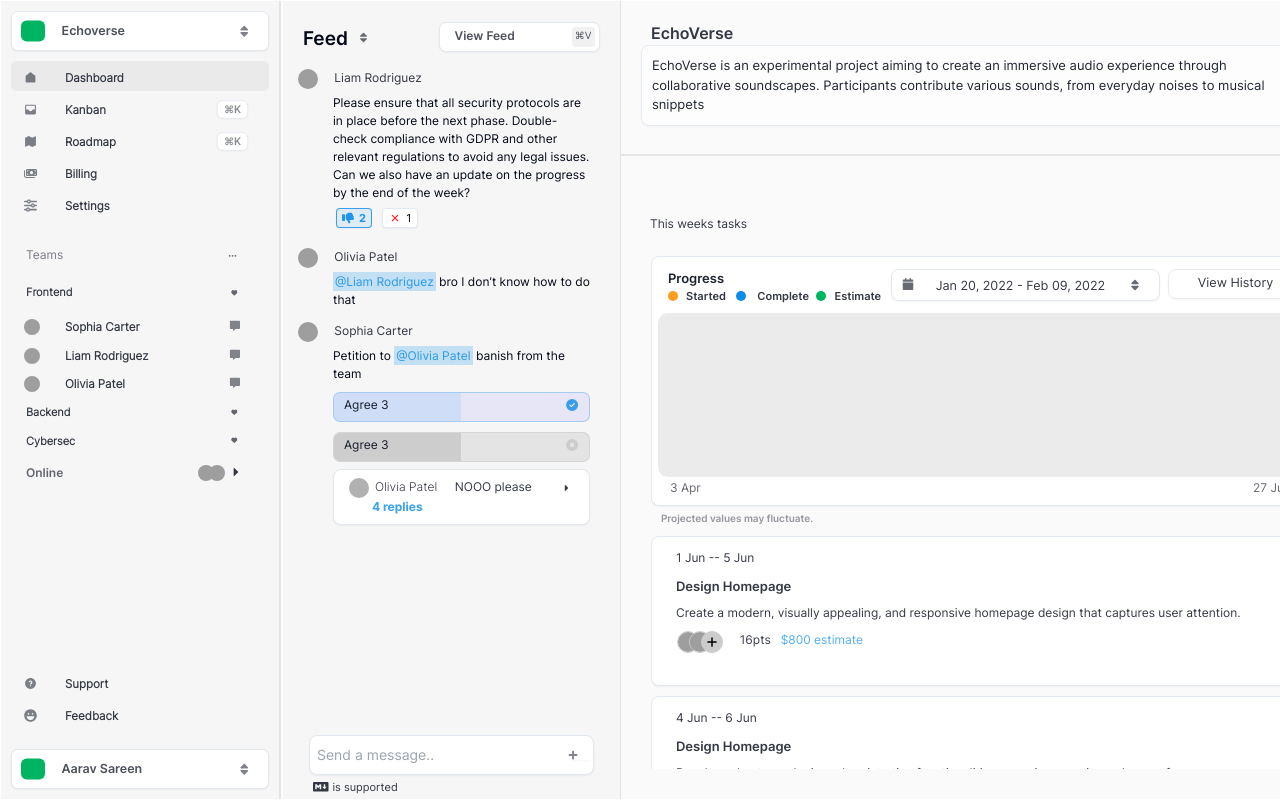
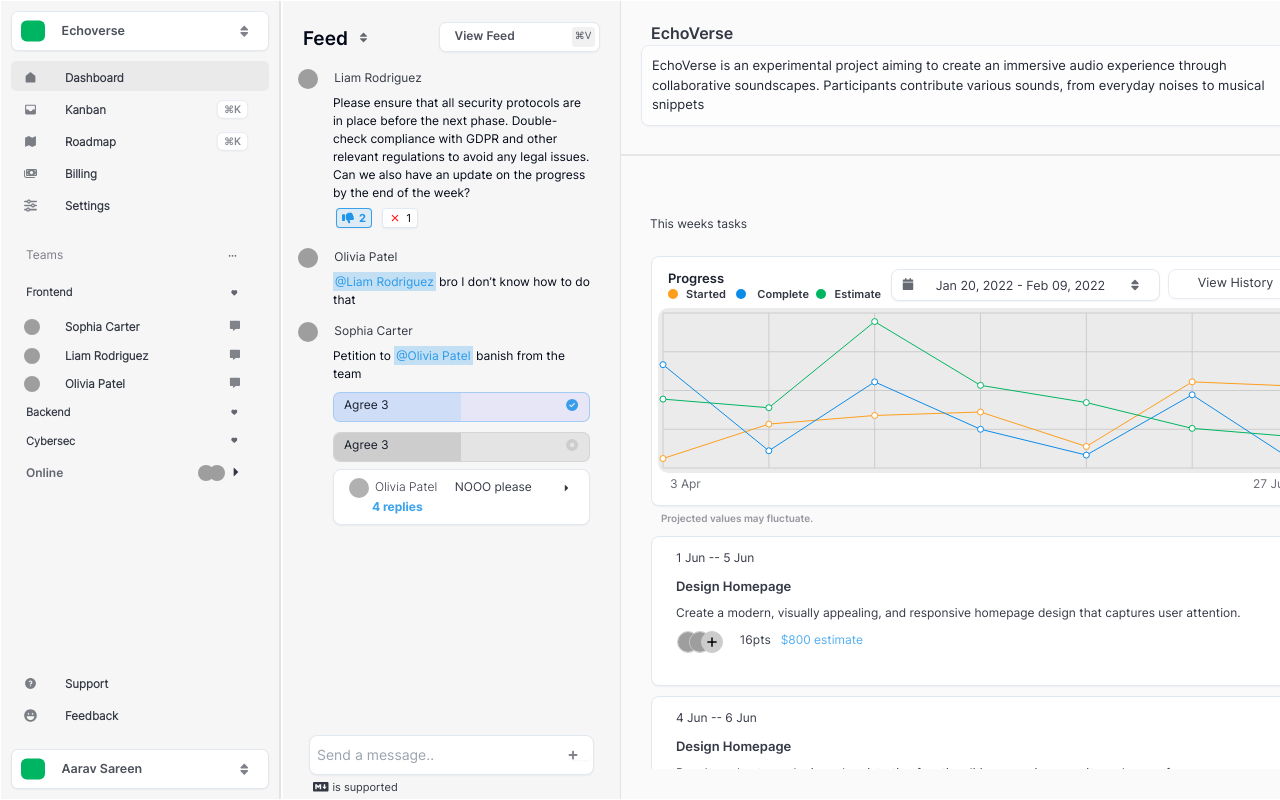
Before and after one commit to Dickson2020/ghost-project, a Next.js app: page / in a window 1280 px wide. Shown: the top 800 px of the page. Built offline with nearby package versions, Linux system fonts and the light colour scheme; grey boxes are pictures that could not be loaded.

Commit message:
chart view design and integration completed

```diff
--- /dev/null
+++ b/app/components/pages/chart-tooltip.tsx
@@ -0,0 +1,34 @@
+import { Card } from '@/components/ui/card'
+import {TooltipProps} from 'recharts'
+import './tool-tip.css'
+import { NameType, ValueType } from 'recharts/types/component/DefaultTooltipContent'
+const CustomToolTip = ({active, payload, label}: TooltipProps<ValueType, NameType>) =>{
+
+
+    if(active && payload && label){
+        return(
+            <Card className='custom-tooltip'>
+
+                <p className='tooltip-date'>{payload[0].payload.value.date}</p>
+
+                <div className='grid-tooltip-item'>
+                    <div className='colored-label-icon-1'/>
+                    <p className='label-text'>{payload[0].payload.value.started}</p>
+                </div>
+                <div className='grid-tooltip-item'>
+                    <div className='colored-label-icon-2'/>
+                    <p className='label-text'>{payload[0].payload.value.complete}</p>
+                </div>
+                <div className='grid-tooltip-item'>
+                    <div className='colored-label-icon-3'/>
+                    <p className='label-text'>{payload[0].payload.value.estimate}</p>
+                </div>
+
+                </Card>
+        )
+    }
+
+    return null
+}
+
+export default CustomToolTip
--- a/app/components/pages/dashboard.css
+++ b/app/components/pages/dashboard.css
@@ -273,3 +273,8 @@
     font-size: 12.6px;
 
 }
+
+.chart-view-line{
+    width: 100%;
+    height: 100%;
+}
--- a/app/components/pages/dashboard.tsx
+++ b/app/components/pages/dashboard.tsx
@@ -9,6 +9,16 @@ import { DateRange } from "react-day-picker"
 import { FaCalendar, FaPlus, FaSliders } from "react-icons/fa6";
 import { FaSort } from 'react-icons/fa6'
 import {ScrollArea} from "@/components/ui/scroll-area";
+import {
+    LineChart,
+    ResponsiveContainer,
+    Legend,
+    Tooltip,
+    Line,
+    XAxis,
+    YAxis,
+    CartesianGrid,
+} from "recharts";
 import {
     DropdownMenu,
     DropdownMenuContent,
@@ -23,6 +33,7 @@ import {
     DropdownMenuSubTrigger,
     DropdownMenuTrigger,
   } from "@/components/ui/dropdown-menu"
+import CustomToolTip from './chart-tooltip';
 
 export default function DashboardView(){
 
@@ -30,6 +41,101 @@ export default function DashboardView(){
         from: new Date(2022, 0, 20),
         to: addDays(new Date(2022, 0, 20), 20),
       })
+
+      const pdata = [
+        {
+            name: "MongoDb",
+            started: 11,
+            complete: 120,
+            estimate: 80,
+            value:{
+                date:'30 may',
+                started:'243 points',
+                complete:'211 points',
+                estimate:'$1,512'
+            }
+        },
+
+        {
+            name: "MongoDb",
+            started: 51,
+            complete: 20,
+            estimate: 70,
+            value:{
+                date:'30 may',
+                started:'243 points',
+                complete:'211 points',
+                estimate:'$1,512'
+            }
+        },
+
+        {
+            name: "MongoDb",
+            started: 61,
+            complete: 100,
+            estimate: 170,
+            value:{
+                date:'30 may',
+                started:'243 points',
+                complete:'211 points',
+                estimate:'$1,512'
+            }
+        },
+
+        {
+            name: "MongoDb",
+            started: 65,
+            complete: 45,
+            estimate: 96,
+            value:{
+                date:'30 may',
+                started:'243 points',
+                complete:'211 points',
+                estimate:'$1,512'
+            }
+        },
+
+        {
+            name: "MongoDb",
+            started: 25,
+            complete: 15,
+            estimate: 76,
+            value:{
+                date:'30 may',
+                started:'243 points',
+                complete:'211 points',
+                estimate:'$1,512'
+            }
+        },
+
+        {
+            name: "MongoDb",
+            started: 100,
+            complete: 85,
+            estimate: 46,
+            value:{
+                date:'30 may',
+                started:'243 points',
+                complete:'211 points',
+                estimate:'$1,512'
+            }
+        },
+
+        {
+            name: "MongoDb",
+            started: 95,
+            complete: 5,
+            estimate: 36,
+            value:{
+                date:'30 may',
+                started:'243 points',
+                complete:'211 points',
+                estimate:'$1,512'
+            }
+        }
+
+
+    ];
 
     useEffect(()=>{
         const container_element = document.getElementById('dashboad-container') as HTMLDivElement
@@ -126,7 +232,23 @@ export default function DashboardView(){
                 <Card className='h-[30px] view-history-button'>View History</Card>
 
                 </div>
-                <div  className='dashboard-chart-view-chart'></div>
+                <div  className='dashboard-chart-view-chart'>
+                <ResponsiveContainer width="100%">
+
+                <LineChart width={390} height={190} data={pdata} >
+                    <CartesianGrid/>
+                    <Tooltip content={ <CustomToolTip />} cursor={{fill:'transparent'}}/>
+                    <Line
+                        dataKey="started"
+                        stroke="#FF9E1C"
+                        activeDot={{ r: 2 }}
+                    />
+                    <Line dataKey="complete" stroke="#0c8ce9" activeDot={{ r: 2 }} />
+                       <Line dataKey="estimate" stroke="#00B562" activeDot={{ r: 2 }} />
+
+                </LineChart>
+</ResponsiveContainer>
+                </div>
                 <div  className='dashboard-chart-view-bottom'>
                     <h4 className='dashboard-chart-view-bottom-text-left'>3 Apr</h4>
                     <h4 className='dashboard-chart-view-bottom-text-right'>27 Jun</h4>
--- /dev/null
+++ b/app/components/pages/tool-tip.css
@@ -0,0 +1,80 @@
+@font-face {
+    font-family: 'Inter1';
+    src: url('../../../fonts/Inter/static/Inter-Light.ttf');
+    font-style: normal;
+}
+
+@font-face {
+    font-family: 'Inter-regular';
+    src: url('../../../fonts/Inter/static/Inter-Regular.ttf');
+    font-style: normal;
+    font-weight:600;
+
+}
+
+@font-face {
+    font-family: 'Inter-bold';
+    src: url('../../../fonts/Inter/static/Inter-Bold.ttf');
+    font-style: normal;
+    font-weight:400;
+
+}
+
+@font-face {
+    font-family: 'Inter-semibold';
+    src: url('../../../fonts/Inter/static/Inter-SemiBold.ttf');
+    font-style: normal;
+    font-weight:400;
+
+}
+
+.custom-tooltip{
+    padding:10px;
+    width:auto;
+    height:auto;
+}
+
+.colored-label-icon-1{
+    width:10px;
+    height:10px;
+    border-radius:100px;
+    background:#FF9E1C;
+}
+
+.colored-label-icon-2{
+    width:10px;
+    height:10px;
+    border-radius:100px;
+    background:#0c8ce9;
+}
+
+.colored-label-icon-3{
+    width:10px;
+    height:10px;
+    border-radius:100px;
+    background:#00B562;
+}
+
+.label-text{
+ font-size:12px;
+ font-family: 'Inter-regular';
+ font-weight: 500;
+ opacity: 0.56;
+ text-align: left;
+ margin-top: -5px;
+}
+
+
+.tooltip-date{
+    font-family: 'Inter-regular';
+    opacity: 0.5;
+    font-size: 12px;
+    padding-bottom: 10px;
+}
+
+.grid-tooltip-item{
+    display: grid;
+    grid-template-columns: 0.1fr 1fr;
+    margin-top:4px;
+    gap: 5px;
+}
--- a/app/components/sidebar.tsx
+++ b/app/components/sidebar.tsx
@@ -466,7 +466,7 @@ const SideNavigation: React.FC<SideNavigationProp> = ({changePage}) =>{
               <div className="grid grid-cols-2">
               <Avatar className="h-[25px] w-[25px] nav-side-pop-item-avatar nav-list-item-icon" style={{opacity:'1'}}>
                   <AvatarImage src="https://github.com/shadcn.png" alt="@shadcn" />
-                  <AvatarFallback style={{borderRadius:'100px',width:'25px',height:'25px',backgroundColor:'#ccc',border:'0.5px solid gray'}}></AvatarFallback>
+                  <AvatarFallback style={{zIndex:'1000',borderRadius:'100px',width:'25px',height:'25px',backgroundColor:'#ccc',border:'0.5px solid gray'}}></AvatarFallback>
 
                 </Avatar>
                 <Avatar className="h-[25px] w-[25px] nav-side-pop-item-avatar nav-list-item-icon ml-[-20px]" style={{opacity:'1'}}>
```
